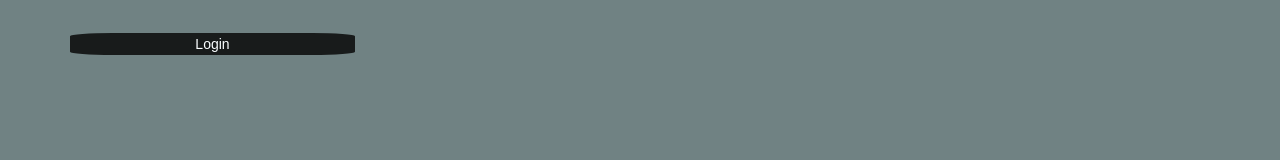
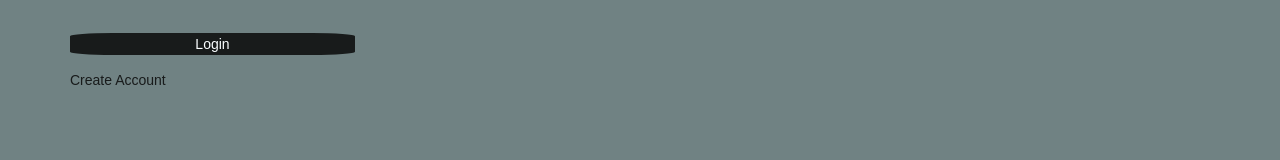
Before and after one commit to bennaflynn/ReactPWA, a React (Create React App) app in the folder bens-budget-react/: page / in a window 1280 px wide. Shown: the part 313-473 px from the top of the page. Built offline with nearby package versions, Linux system fonts and the light colour scheme.

Commit message:
Added the log in functionality on the frontend

```diff
--- a/bens-budget-react/src/components/Login.css
+++ b/bens-budget-react/src/components/Login.css
@@ -5,3 +5,7 @@
     border: #181B1B;
     width:25%;
 }
+
+.newUserLink {
+    color: #181b1b;
+}
--- a/bens-budget-react/src/components/Login.js
+++ b/bens-budget-react/src/components/Login.js
@@ -3,7 +3,7 @@ import {instanceOf} from 'prop-types';
 //since we want to navigate to another controller
 //after the person has logged in, we are going to use
 //withrouter
-import {withRouter} from 'react-router-dom';
+import {withRouter, Link} from 'react-router-dom';
 import {API_URL} from '../Config';
 //import the handleresponse helper
 import {handleResponse} from '../Helper';
@@ -68,6 +68,7 @@ class Login extends Component {
 
         console.log(email);
         if(email.length < 1 || password.length < 1) {
+            this.setState({error: "Please fill out the fields"});
             return '';
         }
         //set loading to true
@@ -146,7 +147,16 @@ class Login extends Component {
                 </form>
             </div>
                 <div className='error-container'>{error}</div>
+                <div>
+                    <Link
+                    className='newUserLink'
+                    to="/newuser"
+                    exact>
+                    Create Account
+                    </Link>
+                </div>
             </div>
+
         );
     }
 }
```
